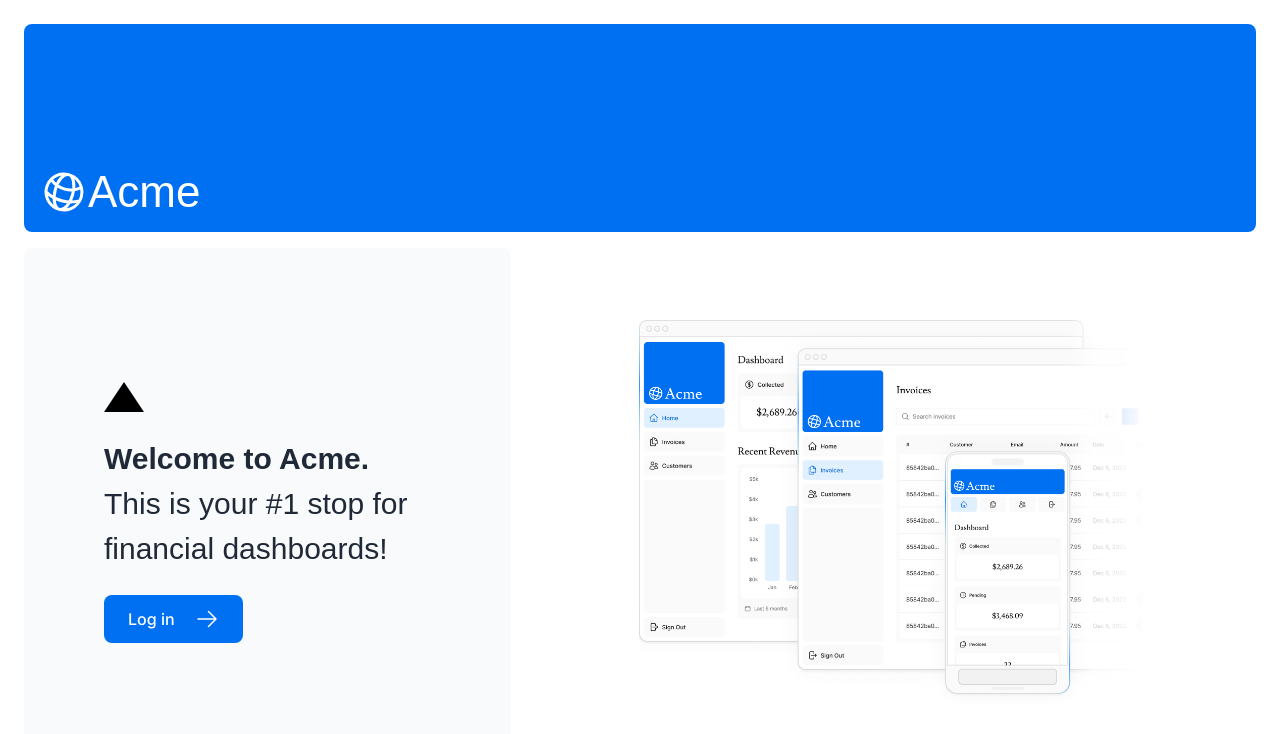
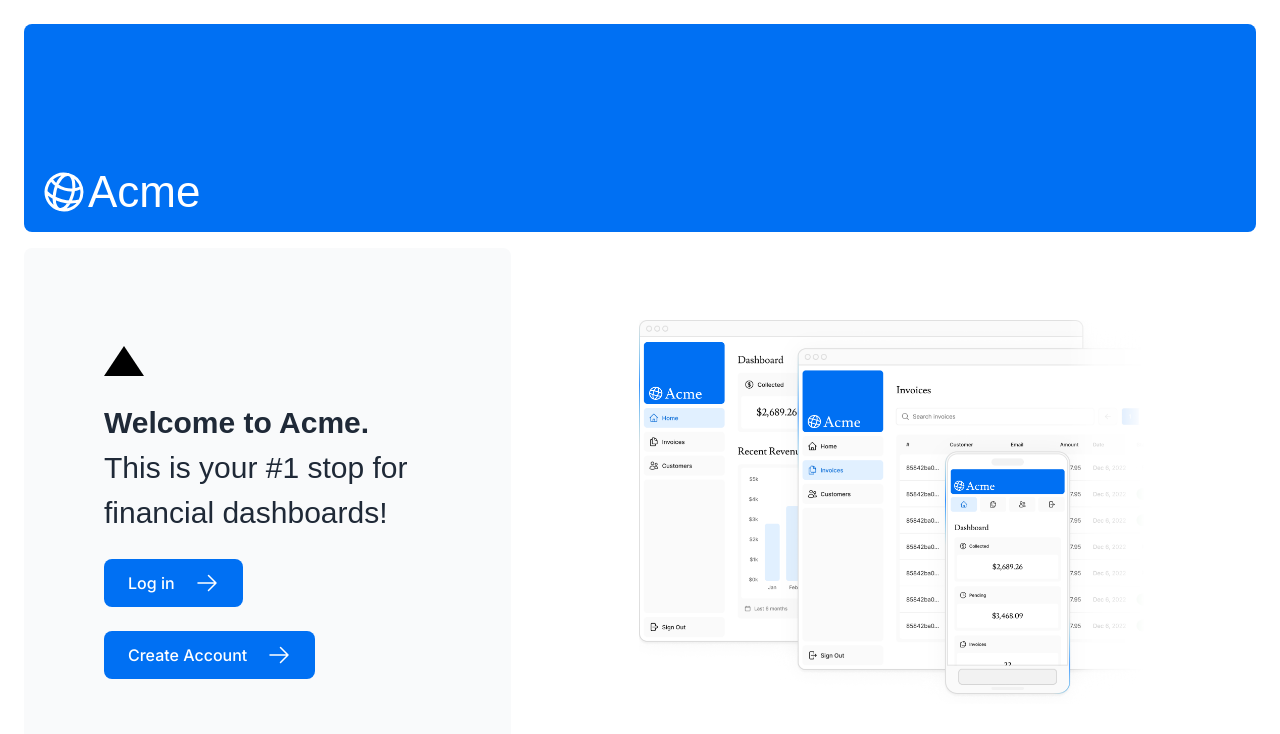
Before and after one commit to SirChristianWilliam/financial-dashboard, a Next.js app: page / in a window 1280 px wide. Shown: the top 734 px of the page. Built offline with nearby package versions, Linux system fonts and the light colour scheme; a web font is replaced by a local one.

Commit message:
Include a signUp route in app/page.tsx

```diff
--- a/app/page.tsx
+++ b/app/page.tsx
@@ -28,6 +28,12 @@
           >
             <span>Log in</span> <ArrowRightIcon className="w-5 md:w-6" />
           </Link>
+          <Link
+            href="/signUp"
+            className="flex items-center gap-5 self-start rounded-lg bg-blue-500 px-6 py-3 text-sm font-medium text-white transition-colors hover:bg-blue-400 md:text-base"
+          >
+            <span>Create Account</span> <ArrowRightIcon className="w-5 md:w-6" />
+          </Link>
         </div>
 
         <div className="flex items-center justify-center p-6 md:w-3/5 md:px-28 md:py-12">
```
